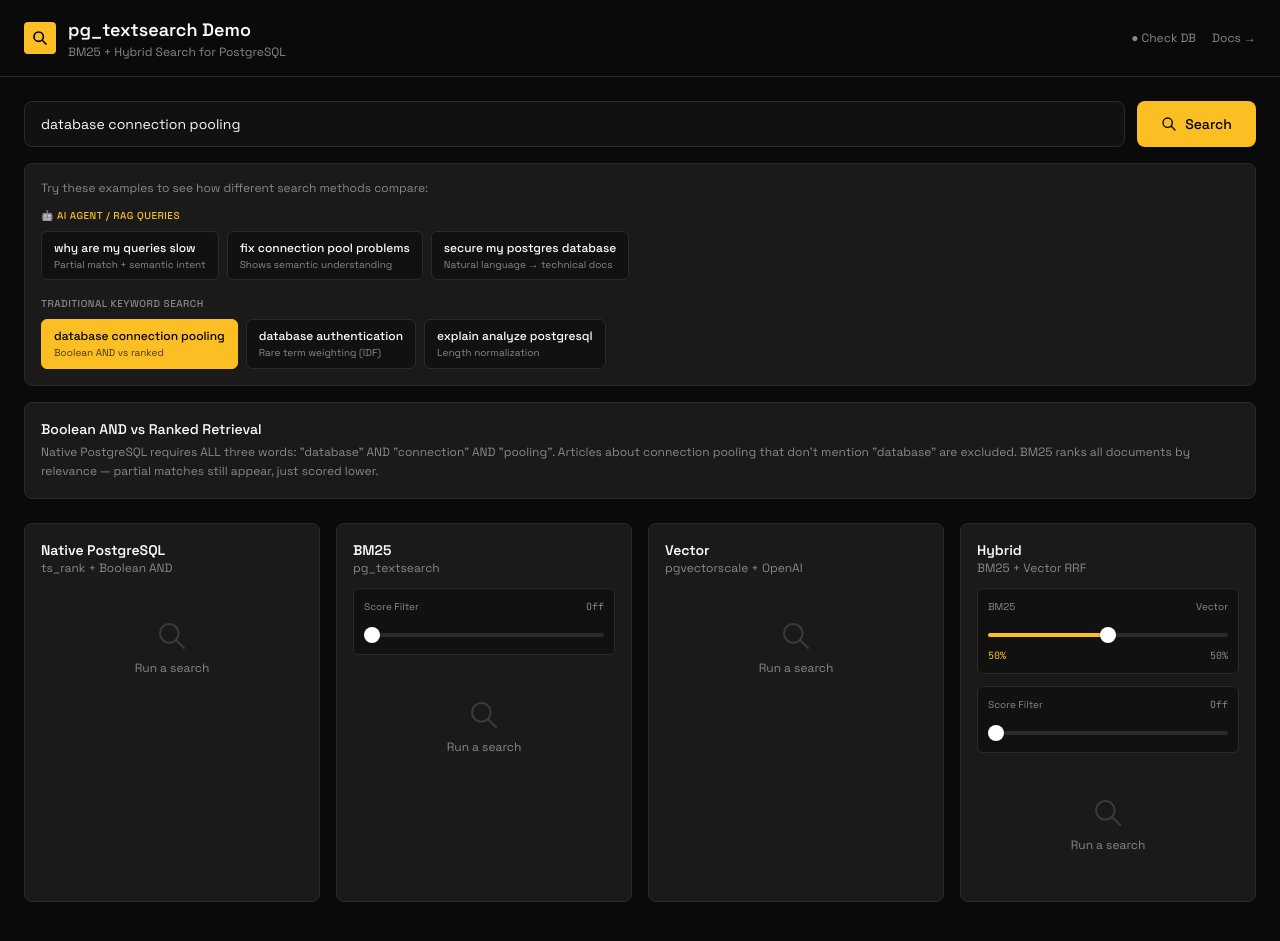
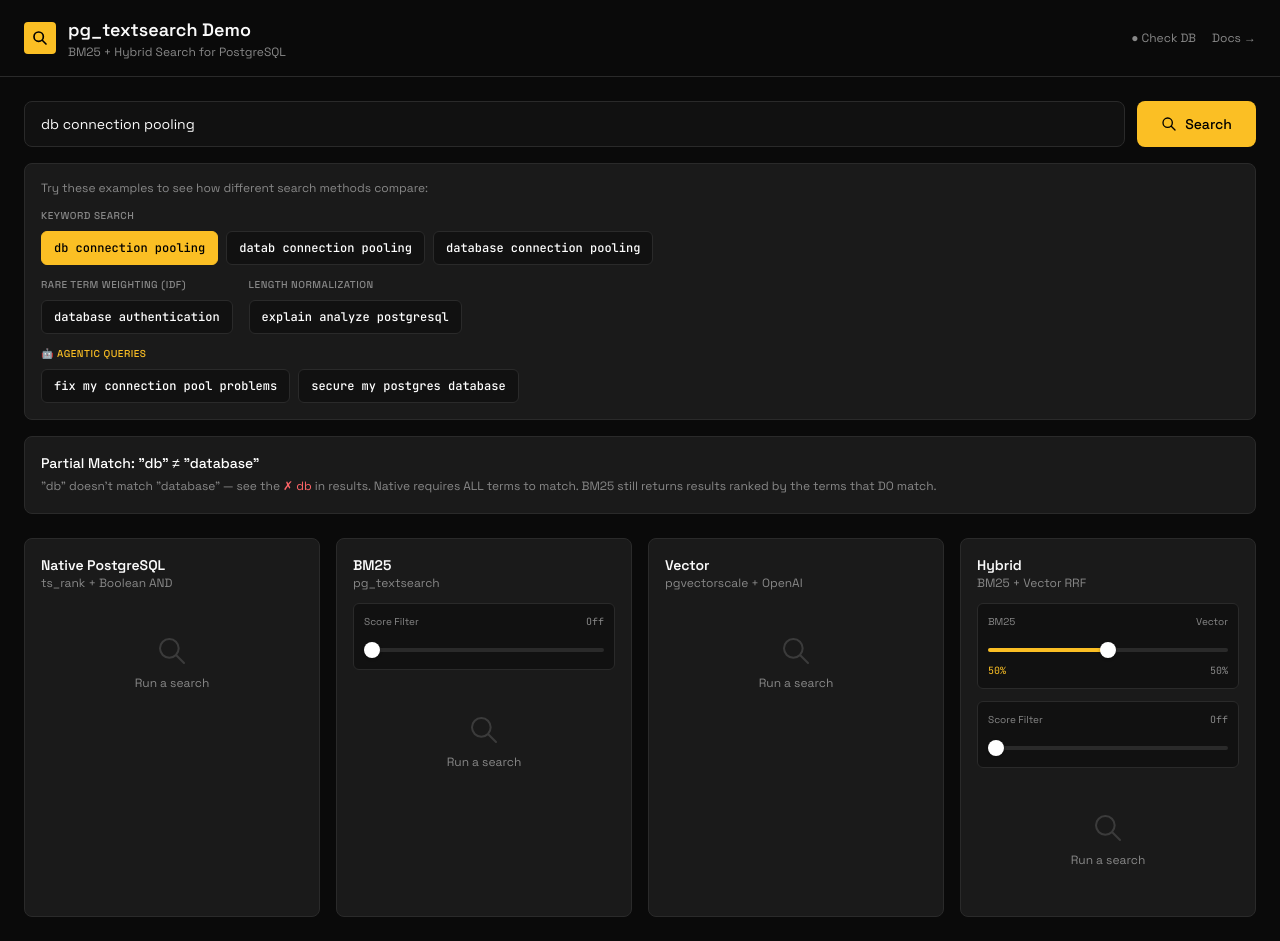
Before and after one commit to rajaraodv/pg_textsearch_demo, a Next.js app: page / in a window 1280 px wide. Built offline with nearby package versions, Linux system fonts and the light colour scheme.

Commit message:
reorganize demo queries: keyword search, IDF, length normalization, agentic

```diff
--- a/src/app/page.tsx
+++ b/src/app/page.tsx
@@ -82,34 +82,42 @@
 }
 
 const DEMO_QUERIES = [
-  // Traditional search scenarios
+  // Keyword Search - showing partial matching and typo handling
+  {
+    query: 'db connection pooling',
+    description: '"db" doesn\'t match "database" — see which terms match (✓) vs miss (✗)',
+    highlight: 'partial-1',
+    category: 'keyword'
+  },
+  {
+    query: 'datab connection pooling',
+    description: 'Typo "datab" doesn\'t match — BM25 still finds results via other terms',
+    highlight: 'partial-2',
+    category: 'keyword'
+  },
   {
     query: 'database connection pooling',
-    description: 'Boolean vs Ranked: Native requires ALL terms, BM25 includes partial matches',
-    highlight: 'boolean',
-    category: 'traditional'
+    description: 'All terms match — compare Native (requires ALL) vs BM25 (ranks by relevance)',
+    highlight: 'full-match',
+    category: 'keyword'
   },
+  // IDF - rare term weighting
   {
     query: 'database authentication',
-    description: 'IDF Weighting: "authentication" (1 doc) is weighted higher than "database" (6 docs)',
+    description: '"authentication" (1/14 docs) weighted higher than "database" (8/14 docs)',
     highlight: 'idf',
-    category: 'traditional'
+    category: 'idf'
   },
+  // Length normalization
   {
     query: 'explain analyze postgresql',
-    description: 'Length Normalization: Long doc has more keywords, but BM25 favors focused short doc',
+    description: 'Short focused doc ranks higher than long doc with more keyword occurrences',
     highlight: 'length',
-    category: 'traditional'
+    category: 'length'
   },
-  // AI/Agent scenarios - designed to show Hybrid winning
+  // AI/Agent scenarios
   {
-    query: 'why are my queries slow',
-    description: '🤖 BM25 shows matched vs missing terms (✓/✗). Vector understands intent. Hybrid combines both.',
-    highlight: 'agent-speed',
-    category: 'agent'
-  },
-  {
-    query: 'fix connection pool problems',
+    query: 'fix my connection pool problems',
     description: '🤖 Native: 0 results. BM25/Vector/Hybrid: all find troubleshooting guide.',
     highlight: 'agent-troubleshoot',
     category: 'agent'
@@ -123,14 +131,14 @@
 ];
 
 export default function Home() {
-  const [searchQuery, setSearchQuery] = useState('database connection pooling');
+  const [searchQuery, setSearchQuery] = useState('db connection pooling');
   const [nativeResults, setNativeResults] = useState<SearchResponse | null>(null);
   const [bm25Results, setBm25Results] = useState<SearchResponse | null>(null);
   const [vectorResults, setVectorResults] = useState<SearchResponse | null>(null);
   const [hybridResults, setHybridResults] = useState<SearchResponse | null>(null);
   const [loading, setLoading] = useState(false);
   const [dbStatus, setDbStatus] = useState<'unknown' | 'ready' | 'error'>('unknown');
-  const [currentScenario, setCurrentScenario] = useState<string | null>('boolean');
+  const [currentScenario, setCurrentScenario] = useState<string | null>('partial-1');
   // Single slider: 0 = 100% keyword, 50 = 50/50, 100 = 100% vector
   const [hybridMix, setHybridMix] = useState(50);
   // BM25 score threshold filter (0 = disabled, 1-5 = filter low scores)
@@ -390,9 +398,75 @@
           <div className="mt-4 p-4 rounded-lg bg-[var(--tiger-card)] border border-[var(--tiger-border)]">
             <div className="text-xs text-[var(--tiger-muted)] mb-3">Try these examples to see how different search methods compare:</div>
 
-            {/* AI Agent Queries - Featured first */}
-            <div className="mb-4">
-              <div className="text-[10px] uppercase tracking-wider text-[var(--tiger-yellow)] mb-2 font-medium">🤖 AI Agent / RAG Queries</div>
+            {/* Keyword Search */}
+            <div className="mb-3">
+              <div className="text-[10px] uppercase tracking-wider text-[var(--tiger-muted)] mb-2 font-medium">Keyword Search</div>
+              <div className="flex flex-wrap gap-2">
+                {DEMO_QUERIES.filter(q => q.category === 'keyword').map((item) => (
+                  <button
+                    key={item.query}
+                    onClick={() => runDemoQuery(item.query, item.highlight)}
+                    disabled={loading}
+                    className={`group text-xs px-3 py-2 rounded-md border transition-all disabled:opacity-50 text-left ${
+                      currentScenario === item.highlight
+                        ? 'bg-[var(--tiger-yellow)] border-[var(--tiger-yellow)] text-black'
+                        : 'bg-[var(--tiger-dark)] border-[var(--tiger-border)] text-white hover:border-[var(--tiger-yellow)]'
+                    }`}
+                    title={item.description}
+                  >
+                    <div className="font-medium font-mono">{item.query}</div>
+                  </button>
+                ))}
+              </div>
+            </div>
+
+            {/* IDF & Length Normalization */}
+            <div className="mb-3 flex flex-wrap gap-4">
+              <div>
+                <div className="text-[10px] uppercase tracking-wider text-[var(--tiger-muted)] mb-2 font-medium">Rare Term Weighting (IDF)</div>
+                <div className="flex flex-wrap gap-2">
+                  {DEMO_QUERIES.filter(q => q.category === 'idf').map((item) => (
+                    <button
+                      key={item.query}
+                      onClick={() => runDemoQuery(item.query, item.highlight)}
+                      disabled={loading}
+                      className={`group text-xs px-3 py-2 rounded-md border transition-all disabled:opacity-50 text-left ${
+                        currentScenario === item.highlight
+                          ? 'bg-[var(--tiger-yellow)] border-[var(--tiger-yellow)] text-black'
+                          : 'bg-[var(--tiger-dark)] border-[var(--tiger-border)] text-white hover:border-[var(--tiger-yellow)]'
+                      }`}
+                      title={item.description}
+                    >
+                      <div className="font-medium font-mono">{item.query}</div>
+                    </button>
+                  ))}
+                </div>
+              </div>
+              <div>
+                <div className="text-[10px] uppercase tracking-wider text-[var(--tiger-muted)] mb-2 font-medium">Length Normalization</div>
+                <div className="flex flex-wrap gap-2">
+                  {DEMO_QUERIES.filter(q => q.category === 'length').map((item) => (
+                    <button
+                      key={item.query}
+                      onClick={() => runDemoQuery(item.query, item.highlight)}
+                      disabled={loading}
+                      className={`group text-xs px-3 py-2 rounded-md border transition-all disabled:opacity-50 text-left ${
+                        currentScenario === item.highlight
+                          ? 'bg-[var(--tiger-yellow)] border-[var(--tiger-yellow)] text-black'
+                          : 'bg-[var(--tiger-dark)] border-[var(--tiger-border)] text-white hover:border-[var(--tiger-yellow)]'
+                      }`}
+                      title={item.description}
+                    >
+                      <div className="font-medium font-mono">{item.query}</div>
+                    </button>
+                  ))}
+                </div>
+              </div>
+            </div>
+
+            {/* Agentic Queries */}
+            <div>
+              <div className="text-[10px] uppercase tracking-wider text-[var(--tiger-yellow)] mb-2 font-medium">🤖 Agentic Queries</div>
               <div className="flex flex-wrap gap-2">
                 {DEMO_QUERIES.filter(q => q.category === 'agent').map((item) => (
                   <button
@@ -406,39 +480,7 @@
                     }`}
                     title={item.description}
                   >
-                    <div className="font-medium">{item.query}</div>
-                    <div className={`text-[10px] mt-0.5 ${currentScenario === item.highlight ? 'text-black/70' : 'text-[var(--tiger-muted)]'}`}>
-                      {item.highlight === 'agent-speed' && 'Partial match + semantic intent'}
-                      {item.highlight === 'agent-troubleshoot' && 'Shows semantic understanding'}
-                      {item.highlight === 'agent-security' && 'Natural language → technical docs'}
-                    </div>
-                  </button>
-                ))}
-              </div>
-            </div>
-
-            {/* Traditional Search Queries */}
-            <div>
-              <div className="text-[10px] uppercase tracking-wider text-[var(--tiger-muted)] mb-2 font-medium">Traditional Keyword Search</div>
-              <div className="flex flex-wrap gap-2">
-                {DEMO_QUERIES.filter(q => q.category === 'traditional').map((item) => (
-                  <button
-                    key={item.query}
-                    onClick={() => runDemoQuery(item.query, item.highlight)}
-                    disabled={loading}
-                    className={`group text-xs px-3 py-2 rounded-md border transition-all disabled:opacity-50 text-left ${
-                      currentScenario === item.highlight
-                        ? 'bg-[var(--tiger-yellow)] border-[var(--tiger-yellow)] text-black'
-                        : 'bg-[var(--tiger-dark)] border-[var(--tiger-border)] text-white hover:border-[var(--tiger-yellow)]'
-                    }`}
-                    title={item.description}
-                  >
-                    <div className="font-medium">{item.query}</div>
-                    <div className={`text-[10px] mt-0.5 ${currentScenario === item.highlight ? 'text-black/70' : 'text-[var(--tiger-muted)]'}`}>
-                      {item.highlight === 'boolean' && 'Boolean AND vs ranked'}
-                      {item.highlight === 'idf' && 'Rare term weighting (IDF)'}
-                      {item.highlight === 'length' && 'Length normalization'}
-                    </div>
+                    <div className="font-medium font-mono">{item.query}</div>
                   </button>
                 ))}
               </div>
@@ -448,13 +490,32 @@
           {/* Scenario Explanation */}
           {currentScenario && (
             <div className="mt-4 p-4 rounded-lg bg-[var(--tiger-card)] border border-[var(--tiger-border)]">
-              {currentScenario === 'boolean' && (
+              {currentScenario === 'partial-1' && (
                 <div>
-                  <h3 className="text-sm font-medium text-white mb-1">Boolean AND vs Ranked Retrieval</h3>
+                  <h3 className="text-sm font-medium text-white mb-1">Partial Match: &quot;db&quot; ≠ &quot;database&quot;</h3>
                   <p className="text-xs text-[var(--tiger-muted)] leading-relaxed">
-                    Native PostgreSQL requires ALL three words: &quot;database&quot; AND &quot;connection&quot; AND &quot;pooling&quot;.
-                    Articles about connection pooling that don&apos;t mention &quot;database&quot; are excluded.
-                    BM25 ranks all documents by relevance — partial matches still appear, just scored lower.
+                    &quot;db&quot; doesn&apos;t match &quot;database&quot; — see the <span className="text-red-400">✗ db</span> in results.
+                    Native requires ALL terms to match. BM25 still returns results ranked by the terms that DO match.
+                  </p>
+                </div>
+              )}
+
+              {currentScenario === 'partial-2' && (
+                <div>
+                  <h3 className="text-sm font-medium text-white mb-1">Typo Handling: &quot;datab&quot;</h3>
+                  <p className="text-xs text-[var(--tiger-muted)] leading-relaxed">
+                    The typo &quot;datab&quot; doesn&apos;t match any document. Native fails completely.
+                    BM25 still finds relevant results via &quot;connection&quot; and &quot;pooling&quot;.
+                  </p>
+                </div>
+              )}
+
+              {currentScenario === 'full-match' && (
+                <div>
+                  <h3 className="text-sm font-medium text-white mb-1">Full Match: All Terms Present</h3>
+                  <p className="text-xs text-[var(--tiger-muted)] leading-relaxed">
+                    All three terms match. Native requires ALL terms (Boolean AND).
+                    BM25 ranks by relevance — documents with rare terms rank higher.
                   </p>
                 </div>
               )}
@@ -463,8 +524,8 @@
                 <div>
                   <h3 className="text-sm font-medium text-white mb-1">IDF: Rare Terms Are More Meaningful</h3>
                   <p className="text-xs text-[var(--tiger-muted)] leading-relaxed">
-                    &quot;database&quot; appears in 6/10 docs — too common to be useful. &quot;authentication&quot; appears in only 1/10 docs — this is the discriminating term.
-                    BM25 gives ~4× higher weight to &quot;authentication&quot;. Native treats both equally.
+                    &quot;database&quot; appears in 8/14 docs — too common. &quot;authentication&quot; appears in only 1/14 docs — highly discriminating.
+                    BM25 weights &quot;authentication&quot; ~4× higher. The auth doc ranks #1.
                   </p>
                 </div>
               )}
@@ -473,36 +534,28 @@
                 <div>
                   <h3 className="text-sm font-medium text-white mb-1">Length Normalization</h3>
                   <p className="text-xs text-[var(--tiger-muted)] leading-relaxed">
-                    Long doc has 5× &quot;EXPLAIN&quot; and 7× &quot;PostgreSQL&quot;. Short doc has only 2× and 1×.
-                    Native ranks long doc #1 (more keywords). BM25 ranks short, focused tip #1 (keyword density matters more than raw count).
-                  </p>
-                </div>
-              )}
-
-              {currentScenario === 'agent-speed' && (
-                <div>
-                  <h3 className="text-sm font-medium text-white mb-1">🤖 Natural Language Query → Partial Matches</h3>
-                  <p className="text-xs text-[var(--tiger-muted)] leading-relaxed">
-                    All methods find results, but with different rankings. BM25 shows which terms matched (✓) and which didn&apos;t (✗).
-                    Vector ranks by semantic understanding of &quot;slow queries&quot; intent. Hybrid combines both for optimal ranking.
+                    Long doc has more keyword occurrences. Short doc has fewer but is more focused.
+                    BM25 normalizes by length (b=0.75) so the short, focused tip can rank higher.
                   </p>
                 </div>
               )}
 
               {currentScenario === 'agent-troubleshoot' && (
                 <div>
-                  <h3 className="text-sm font-medium text-white mb-1">🤖 Troubleshooting Query</h3>
+                  <h3 className="text-sm font-medium text-white mb-1">🤖 Agentic Query: Troubleshooting</h3>
                   <p className="text-xs text-[var(--tiger-muted)] leading-relaxed">
-                    Native: 0 results (requires ALL terms but &quot;fix&quot; isn&apos;t in docs). BM25/Vector/Hybrid all find &quot;Connection Pool Troubleshooting Guide&quot;.
+                    Native: 0 results (&quot;fix&quot; and &quot;my&quot; don&apos;t appear in docs).
+                    BM25/Vector/Hybrid understand the intent and find &quot;Connection Pool Troubleshooting Guide&quot;.
                   </p>
                 </div>
               )}
 
               {currentScenario === 'agent-security' && (
                 <div>
-                  <h3 className="text-sm font-medium text-white mb-1">🤖 Security Query</h3>
+                  <h3 className="text-sm font-medium text-white mb-1">🤖 Agentic Query: Security</h3>
                   <p className="text-xs text-[var(--tiger-muted)] leading-relaxed">
-                    Native: 0 results (no doc matches all terms including &quot;my&quot;). BM25/Vector/Hybrid find &quot;Protecting Database Access&quot;.
+                    Native: 0 results (&quot;secure&quot; and &quot;my&quot; don&apos;t match).
+                    Vector understands &quot;secure&quot; ≈ &quot;protect&quot; semantically. Hybrid combines keyword + semantic signals.
                   </p>
                 </div>
               )}
```
